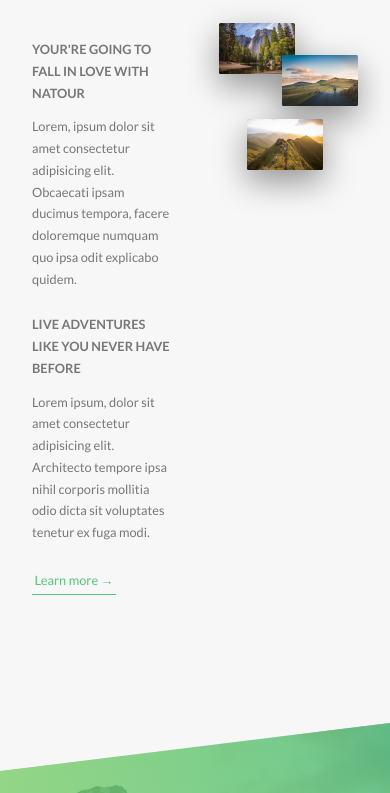
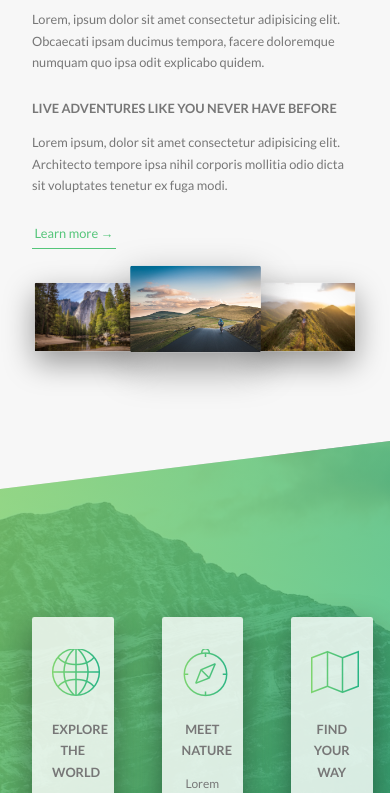
Before and after one commit to Armin-Fullstack/Natours, a website: page index.html in a window 390 px wide. Shown: the part 958-1751 px from the top of the page. Drawn offline with Linux system fonts and the light colour scheme.

Commit message:
feat: Responsive About section

```diff
--- a/index.html
+++ b/index.html
@@ -53,7 +53,7 @@
         <main>
             <!-- About-section  -->
             <section class="about-section">
-                <div class="container">
+                <div class="about-container">
                     <h2 class="secondry-heading u-margin-bottom-big">Exciting tours for adventurous people</h2>
                     <div class="about-content-container">
                         <div class="about-content">
--- a/sass/base/_utilities.scss
+++ b/sass/base/_utilities.scss
@@ -1,6 +1,16 @@
 .u-margin-bottom-small { margin-bottom: 1.5rem !important }
-.u-margin-bottom-medium { margin-bottom: 4rem !important }
-.u-margin-bottom-big { margin-bottom: 8rem !important }
+.u-margin-bottom-medium {
+  margin-bottom: 4rem !important;
+  @include respond(tab-port) {
+    margin-bottom: 3rem !important;
+  }
+ }
+.u-margin-bottom-big {
+   margin-bottom: 8rem !important;
+   @include respond(tab-port) {
+    margin-bottom: 5rem !important;
+  }
+}
 .u-margin-bottom-huge { margin-bottom: 10rem !important }
 
 .u-center-text {text-align: center !important}
--- a/sass/components/_composition.scss
+++ b/sass/components/_composition.scss
@@ -1,5 +1,8 @@
 .composition {
   position: relative;
+  @include respond(tab-port) {
+    display: flex;
+    }
   &__item {
     position: absolute;
     width: 55%;
@@ -7,17 +10,37 @@
     border-radius: 0.2rem;
     transition: all 0.3s;
     outline-offset: 2rem;
+    @include respond(tab-port) {
+      width: 33.333333%;
+      position: relative;
+      }
+
     &--p1 {
       left: 0;
       top: -2rem;
+      @include respond(tab-port) {
+        top: 0;
+        transform: scale(0.95);
+      }
     }
     &--p2 {
       right: 0;
       top: 2rem;
+      @include respond(tab-port) {
+        top: -1rem;
+        transform: scale(1.2);
+        z-index: 555;
+      }
     }
     &--p3 {
       left: 20%;
       top: 10rem;
+      @include respond(tab-port) {
+        top: 0;
+        left: 0;
+        transform: scale(0.95);
+
+      }
     }
     &:hover {
       box-shadow: 0 2.5rem 4rem rgba($black-color, 0.4);
--- a/sass/layout/_grid.scss
+++ b/sass/layout/_grid.scss
@@ -1,5 +1,11 @@
 .about-content-container {
-  @include gridContainer
+  @include gridContainer;
+  @include respond(tab-port) {
+    grid-template-columns: 1fr;
+    column-gap: 0;
+    row-gap: 4rem;
+  }
+
 }
 .cards-container {
   display: grid;
@@ -11,6 +17,15 @@
     row-gap: 4rem;
   }
 }
+.about-container {
+  max-width: 120rem;
+  margin: 0 auto;
+  padding: 4rem 4rem;
+  @include respond(tab-port) {
+  max-width: 90rem;
+  }
+}
+
 
 .footer__container {
   @include gridContainer;
--- a/sass/pages/_home.scss
+++ b/sass/pages/_home.scss
@@ -2,6 +2,9 @@
   background-color: $gray-color-1;
   padding: 25rem 0;
   margin-top: -20vh;
+  @include respond(tab-port) {
+    padding: 20rem 0;
+  }
 }
 
 .features-section {
@@ -19,12 +22,18 @@
     & > * {
       transform: skewY(7deg);
     }
+    @include respond(tab-port) {
+      padding: 15rem 0;
+    }
 }
 
 .tours-section {
   background-color: $gray-color-1;
   padding: 25rem 0 15rem 0;
   margin-top: -20vh;
+  @include respond(tab-port) {
+    padding: 20rem 0 10rem 0;
+  }
 }
 
 .tours-container {
@@ -39,11 +48,17 @@
 .story-section {
   padding: 15rem 0;
   position: relative;
+  @include respond(tab-port) {
+    padding: 10rem 0;
+  }
 }
 
 .book-section {
   background-image: linear-gradient(to right bottom, $primary-color-light, $primary-color-dark);
   padding: 15rem 0;
+  @include respond(tab-port) {
+    padding: 10rem 0;
+  }
 }
 
 .book {
```
Also changed, not shown: css/style.css, 1 other file.
